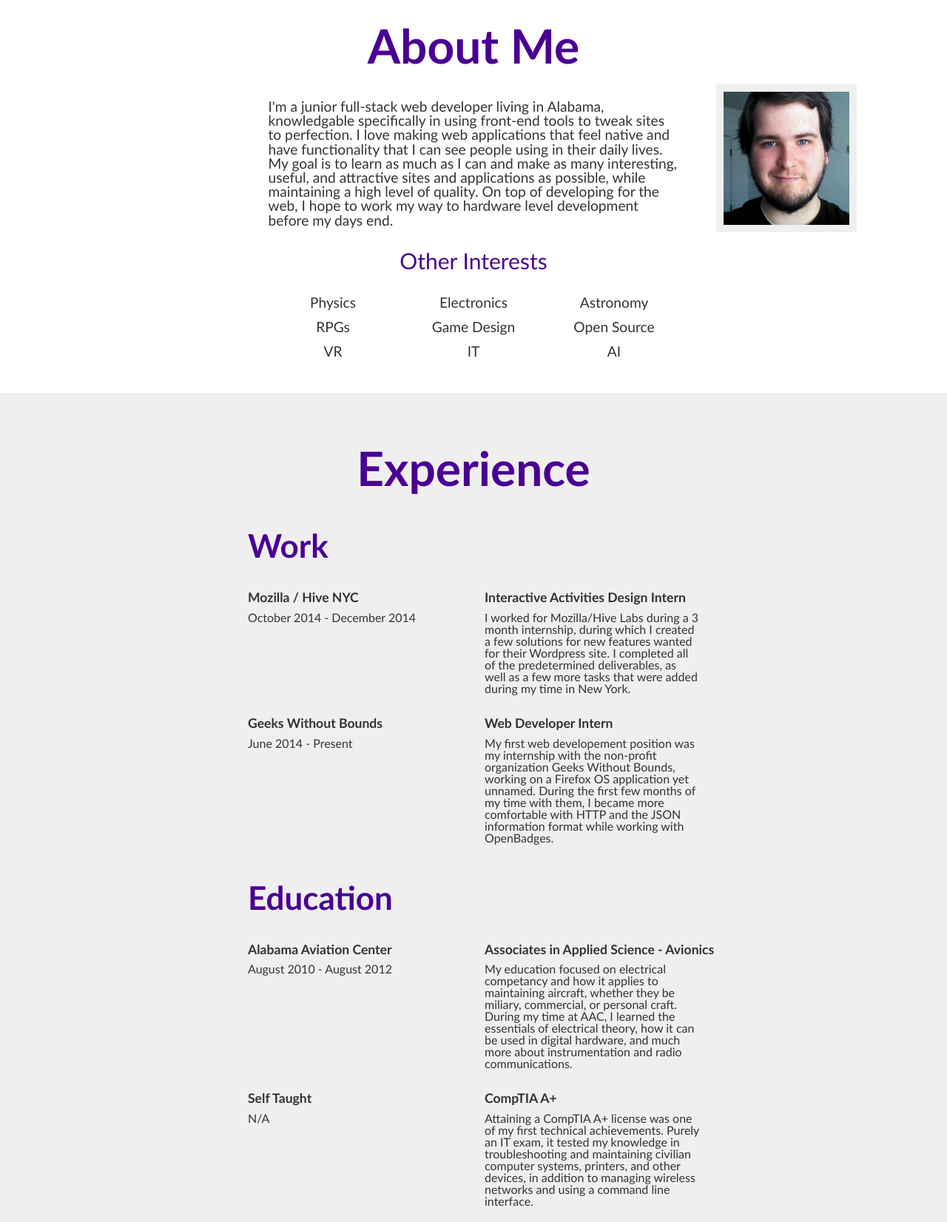
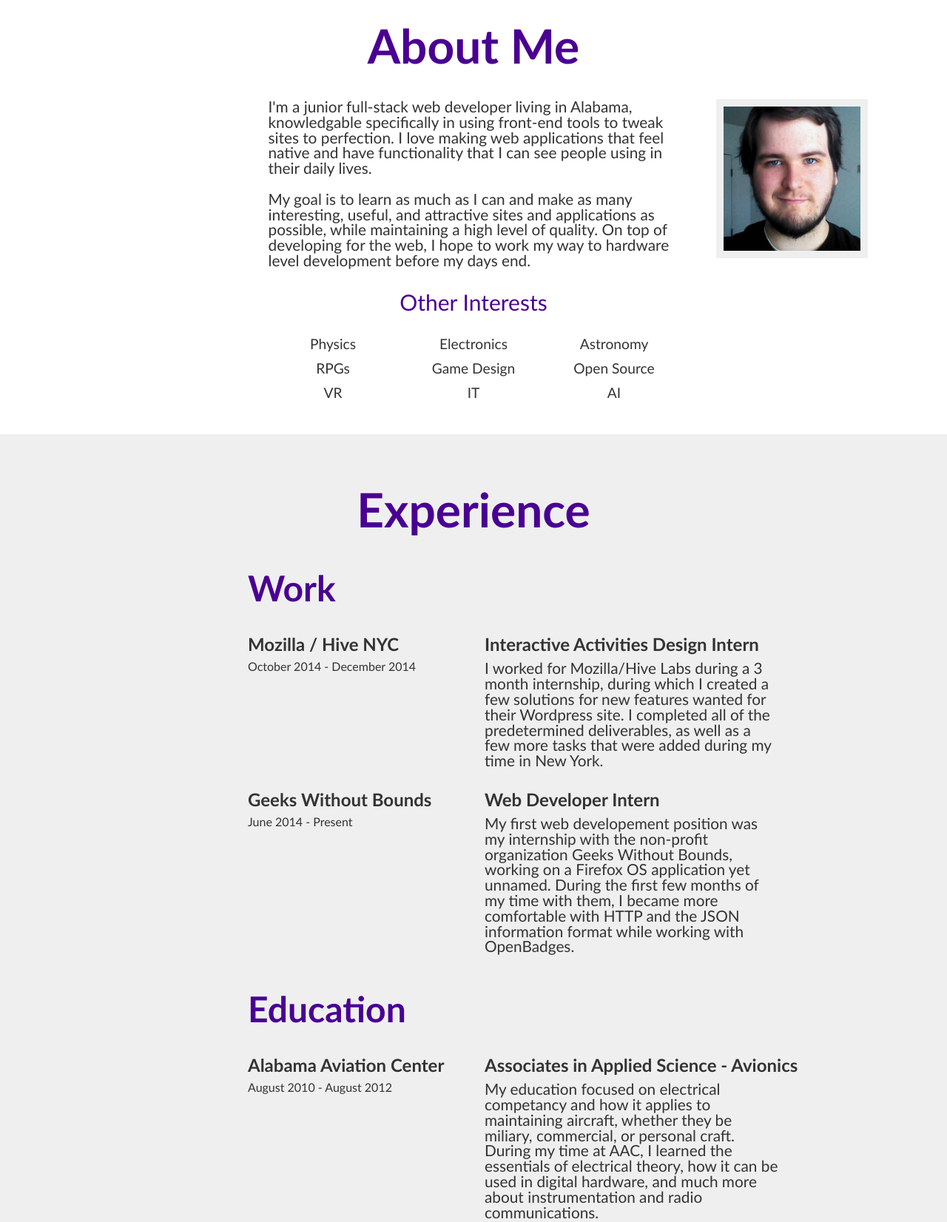
Before and after one commit to Lorage/Lorage.github.io, a plain HTML site: page index.html in a window 1280 px wide. Shown: the part 820-2472 px from the top of the page at 74% size. Drawn offline with nearby package versions, Linux system fonts and the light colour scheme.

Commit message:
percentBar and other interactivity

```diff
--- a/index.html
+++ b/index.html
@@ -62,7 +62,8 @@
         </div>
         -->
         <div class="row">
-            <div id="aboutMe" class="col-xs-11 col-xs-offset-1 col-sm-6 col-md-push-2"> I'm a junior full-stack web developer living in Alabama, knowledgable specifically in using front-end tools to tweak sites to perfection. I love making web applications that feel native and have functionality that I can see people using in their daily lives. My goal is to learn as much as I can and make as many interesting, useful, and attractive sites and applications as possible, while maintaining a high level of quality. On top of developing for the web, I hope to work my way to hardware level development before my days end.
+            <div id="aboutMe" class="col-xs-11 col-xs-offset-1 col-sm-6 col-md-push-2"> I'm a junior full-stack web developer living in Alabama, knowledgable specifically in using front-end tools to tweak sites to perfection. I love making web applications that feel native and have functionality that I can see people using in their daily lives. <br /> <br />
+                My goal is to learn as much as I can and make as many interesting, useful, and attractive sites and applications as possible, while maintaining a high level of quality. On top of developing for the web, I hope to work my way to hardware level development before my days end.
             </div>
             <div id="imageBackground" class="col-xs-4 col-xs-push-1 col-sm-push-0 col-md-push-2">
                 <img src="http://lorage.github.io/original.jpg" />
@@ -112,7 +113,7 @@
 
             <div class="row">
                 <p class="col-xs-3 col-sm-offset-2 col-md-offset-3">October 2014 - December 2014</p>
-                <p class="col-xs-5 col-lg-3 textBlock"> I worked for Mozilla/Hive Labs during a 3 month internship, during which I created a few solutions for new features wanted for their Wordpress site. I completed all of the predetermined deliverables, as well as a few more tasks that were added during my time in New York. </p>
+                <p class="col-xs-5 col-lg-4 textBlock"> I worked for Mozilla/Hive Labs during a 3 month internship, during which I created a few solutions for new features wanted for their Wordpress site. I completed all of the predetermined deliverables, as well as a few more tasks that were added during my time in New York. </p>
             </div>
         </div>
 
@@ -124,7 +125,7 @@
 
             <div class="row">
                 <p class="col-xs-3 col-sm-offset-2 col-md-offset-3">June 2014 - Present</p>
-                <p class="col-xs-5 col-lg-3 textBlock"> My first web developement position was my internship with the non-profit organization Geeks Without Bounds, working on a Firefox OS application yet unnamed. During the first few months of my time with them, I became more comfortable with HTTP and the JSON information format while working with OpenBadges. </p>
+                <p class="col-xs-5 col-lg-4 textBlock"> My first web developement position was my internship with the non-profit organization Geeks Without Bounds, working on a Firefox OS application yet unnamed. During the first few months of my time with them, I became more comfortable with HTTP and the JSON information format while working with OpenBadges. </p>
             </div>
         </div>
 
@@ -139,7 +140,7 @@
 
             <div class="row">
                 <p class="col-xs-3 col-sm-offset-2 col-md-offset-3">August 2010 - August 2012</p>
-                <p class="col-xs-5 col-lg-3 textBlock"> My education focused on electrical competancy and how it applies to maintaining aircraft, whether they be miliary, commercial, or personal craft. During my time at AAC, I learned the essentials of electrical theory, how it can be used in digital hardware, and much more about instrumentation and radio communications. </p>
+                <p class="col-xs-5 col-lg-4 textBlock"> My education focused on electrical competancy and how it applies to maintaining aircraft, whether they be miliary, commercial, or personal craft. During my time at AAC, I learned the essentials of electrical theory, how it can be used in digital hardware, and much more about instrumentation and radio communications. </p>
             </div>
         </div>
         <div id="workTwo">
@@ -150,7 +151,7 @@
 
             <div class="row">
                 <p style="margin-bottom: 50px;" class="col-xs-3 col-sm-offset-2 col-md-offset-3">N/A</p>
-                <p style="margin-bottom: 50px;" class="col-xs-5 col-lg-3 textBlock"> Attaining a CompTIA A+ license was one of my first technical achievements. Purely an IT exam, it tested my knowledge in troubleshooting and maintaining civilian computer systems, printers, and other devices, in addition to managing wireless networks and using a command line interface. </p>
+                <p style="margin-bottom: 50px;" class="col-xs-5 col-lg-4 textBlock"> Attaining a CompTIA A+ license was one of my first technical achievements. Purely an IT exam, it tested my knowledge in troubleshooting and maintaining civilian computer systems, printers, and other devices, in addition to managing wireless networks and using a command line interface. </p>
             </div>
         </div>
 
@@ -159,7 +160,7 @@
           <div class="row">
                 <h1 class="text-center">Knowledge</h1>
           </div>
-          <div id="skills" class="col-xs-3 col-xs-offset-0 col-sm-offset-2 col-md-offset-3 col-lg-offset-4 skillsDivs">
+          <div id="skills" class="col-xs-3 col-xs-offset-0 col-sm-offset-2 col-md-offset-3 col-lg-6 col-lg-offset-4 skillsDivs">
             <div class="row">
                 <h2 class="col-xs-3">Skills</h2>
             </div>
--- a/style.css
+++ b/style.css
@@ -102,7 +102,7 @@ body p {
 }
 
 #aboutMe {
-    font-size: 1.2em;
+    font-size: 1.3em;
     font-weight: 200;
     margin-top: 40px;
 }
@@ -111,16 +111,16 @@ body p {
     height: 180px;
     width: 160px;
     /* background-color: #DADADA; */
-    margin-top: 20px;
+    margin-top: 40px;
     margin-left: 20px;
 }
 
 #imageBackground > img {
-    height: 200px;
-    width: 190px;
+    height: 215px;
+    width: 205px;
     background-color: #EFEFEF;
     padding: 10px;
-    margin-bottom: -30px;
+    margin-bottom: -20px;
 
 }
 
@@ -175,7 +175,7 @@ body p {
 }
 
 #sectionTwo > .row > h2 {
-    font-size: 44px;
+    font-size: 48px;
     color: #4A0093;
     font-weight: 600;
     margin-top: 50px;
@@ -188,7 +188,7 @@ body p {
 
 #workOne > .row > h3, #workTwo > .row > h3, .jobTitle {
     font-weight: 600;
-    font-size: 1.1em;
+    font-size: 1.5em;
 }
 
 #workTwo {
@@ -219,9 +219,10 @@ body p {
 .percentBar {
     width: 130px;
     height: 22px;
-    border: 3px solid black;
+    border: 2px solid black;
     display: inline-block;
     padding: 0px;
+    float: right;
 }
 
 .skillsDivs {
@@ -361,6 +362,18 @@ body p {
     background-color: #4A0093;
 }
 
+.listItems:hover {
+    border-radius: 3px;
+    background-color: #EFEFEF;
+
+}
+
+.percentBar:hover {
+    width: 155px;
+    margin-left: 0px;
+}
+
+
 /*---- End Skills and Tools percentages ----*/
 
 /*
@@ -404,6 +417,24 @@ body p {
     margin-top: 15%;
 
    }
+}
+
+@media (min-width: 1000px) {
+    .textBlock {
+        font-size: 1.3em;
+    }
+
+}
+
+@media (min-width: 800px) {
+    .skillsDivs {
+        width: 330px;
+    }
+
+    .percentBar {
+
+    }
+
 }
 
 @media (max-width: 1010px) {
```
